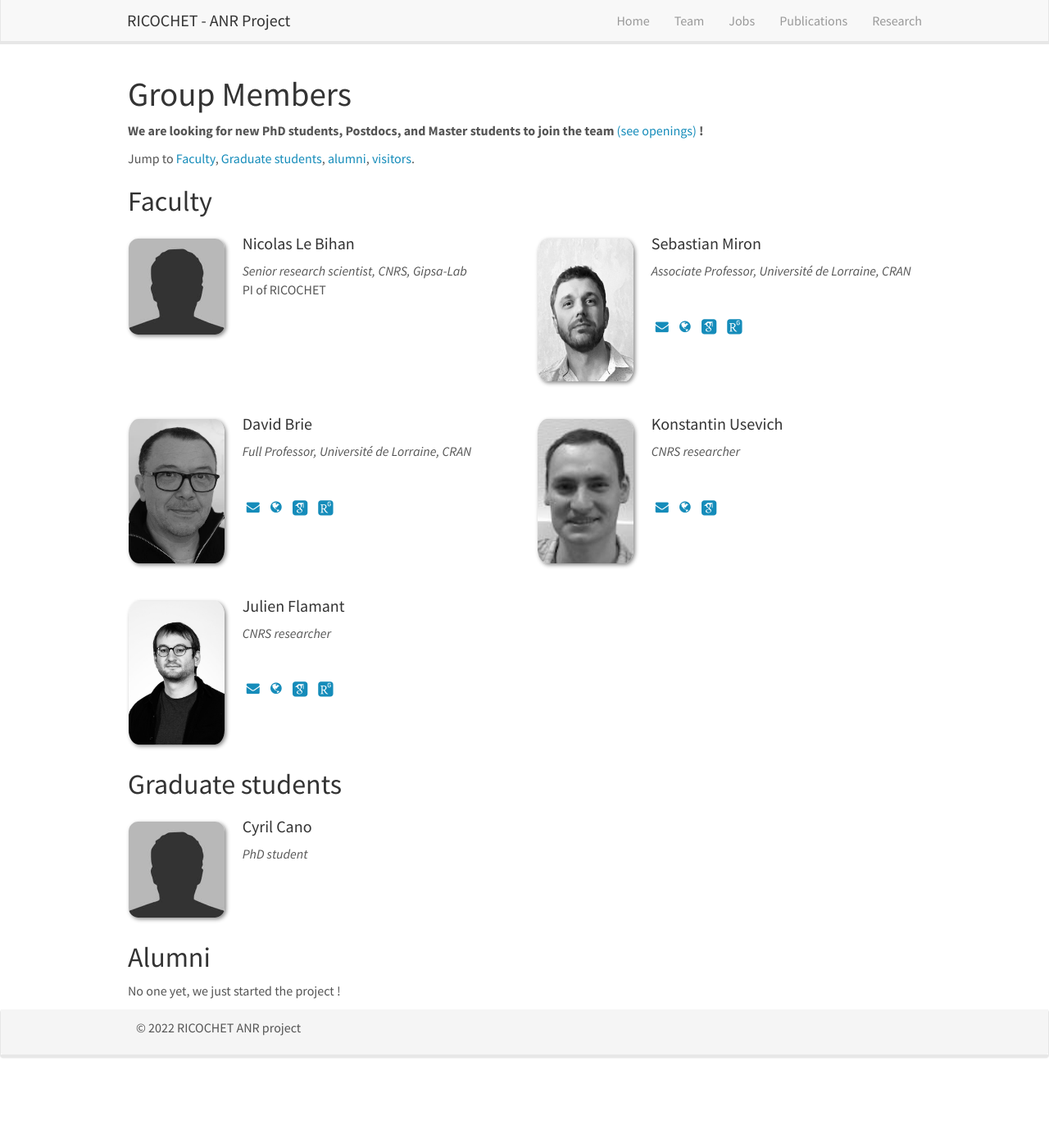
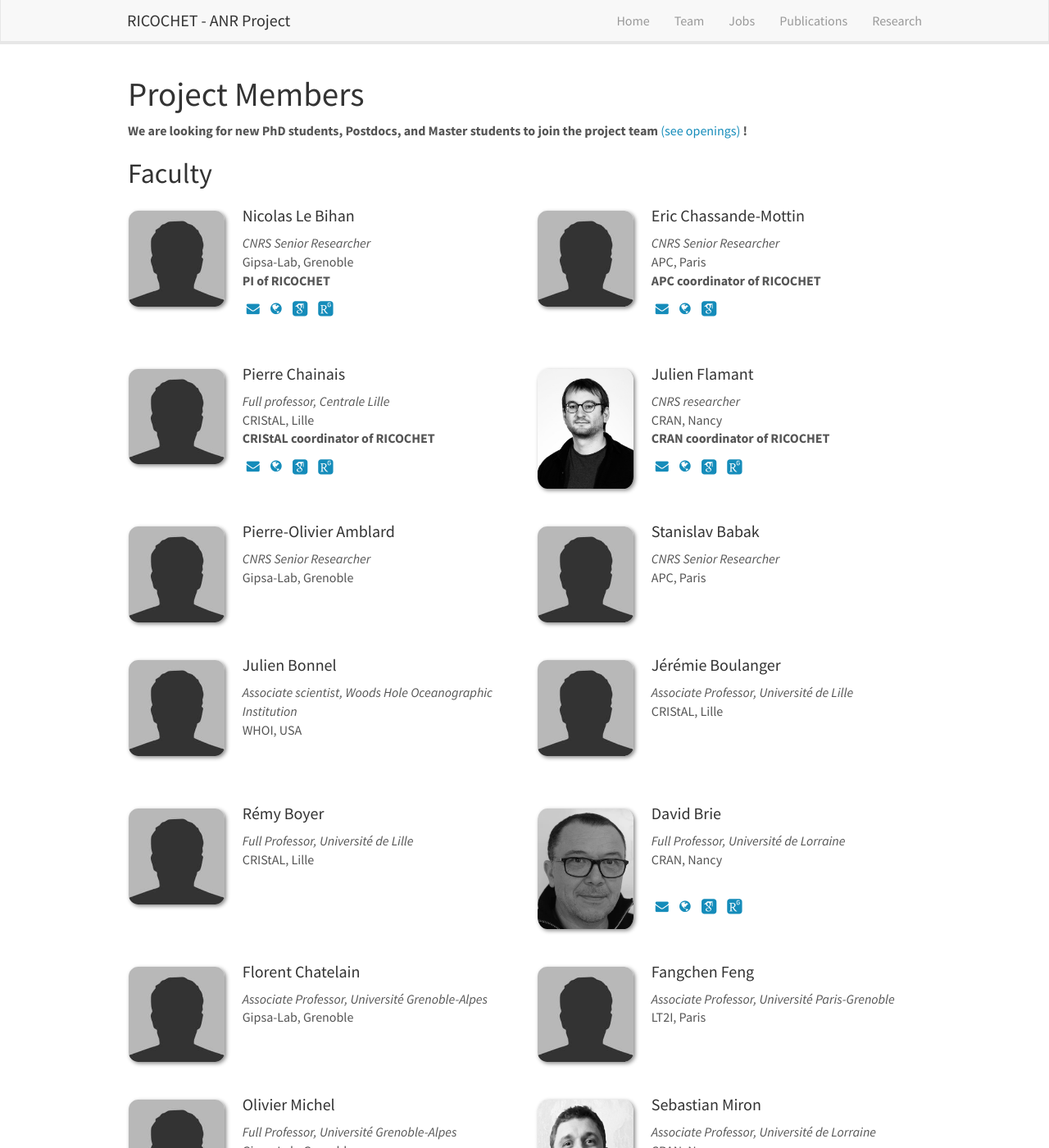
Before and after one commit to ricochet-anr/ricochet-anr.github.io, a Jekyll site: the page built from _pages/team.md, in a window 1280 px wide and 1400 px high. Shown: the whole window at 82% size. Built offline with Jekyll 4.4.1, drawn with Linux system fonts in a browser that asks for light colours; nearby versions of some CDN libraries; some web fonts are replaced; some of the changed text lies outside the part shown.

Commit message:
update team list

```diff
--- a/_data/team_members.yml
+++ b/_data/team_members.yml
@@ -1,42 +1,115 @@
 - name: Nicolas Le Bihan
   photo: misc.jpg
-  info: Senior research scientist, CNRS, Gipsa-Lab
-  email:
+  lab: Gipsa-Lab, Grenoble
+  info: CNRS Senior Researcher
+  email: nicolas.le-bihan@gipsa-lab.grenoble-inp.fr
   keywords: PI of RICOCHET
+  website: http://www.gipsa-lab.grenoble-inp.fr/~nicolas.le-bihan/
+  scholar: https://scholar.google.com/citations?user=gUYd8KYAAAAJ&hl=fr
+  researchgate: https://www.researchgate.net/profile/Nicolas-Le-Bihan
+
+- name: Eric Chassande-Mottin
+  photo: misc.jpg
+  lab: APC, Paris
+  info: CNRS Senior Researcher
+  email: ecm@apc.in2p3.FR
+  keywords: APC coordinator of RICOCHET
+  website: https://apc.u-paris.fr/~ecm/index.html
+  scholar: https://scholar.google.com/citations?user=VqogoYwAAAAJ&hl=en
+
+- name: Pierre Chainais
+  photo: misc.jpg
+  lab: CRIStAL, Lille
+  info: Full professor, Centrale Lille
+  email: pierre.chainais@centralelille.fr
+  keywords: CRIStAL coordinator of RICOCHET
+  website: http://pierrechainais.ec-lille.fr
+  scholar: https://scholar.google.com/citations?user=DVdbdP4AAAAJ&hl=fr
+  researchgate: https://www.researchgate.net/profile/P-Chainais
+
+- name: Julien Flamant
+  photo: flamant.jpg
+  lab: CRAN, Nancy
+  info: CNRS researcher
+  email: julien.flamant@univ-lorraine.fr
+  keywords: CRAN coordinator of RICOCHET
+  website: https://jflamant.github.io
+  scholar: https://scholar.google.com/citations?user=rNN19hcAAAAJ&hl=fr
+  researchgate: https://www.researchgate.net/profile/Julien_Flamant
+
+
+- name: Pierre-Olivier Amblard
+  photo: misc.jpg
+  info: CNRS Senior Researcher
+  lab: Gipsa-Lab, Grenoble
+
+- name: Stanislav Babak
+  photo: misc.jpg
+  info: CNRS Senior Researcher
+  lab: APC, Paris
+
+- name: Julien Bonnel
+  photo: misc.jpg
+  info: Associate scientist, Woods Hole Oceanographic Institution
+  lab: WHOI, USA
+
+- name: Jérémie Boulanger
+  photo: misc.jpg
+  info: Associate Professor, Université de Lille
+  lab: CRIStAL, Lille
+
+- name: Rémy Boyer
+  photo: misc.jpg
+  info: Full Professor, Université de Lille
+  lab: CRIStAL, Lille
+
+- name: David  Brie
+  photo: brie.jpg
+  info: Full Professor, Université de Lorraine
+  lab: CRAN, Nancy
+  email: davie.brie@univ-lorraine.fr
+  website: http://www.cran.univ-lorraine.fr/detailindividupublic.php?appel=annuaire&codetheme&codeindividu=00089&codelangue=FR
+  scholar: https://scholar.google.fr/citations?user=BknnqrgAAAAJ&hl=fr
+  researchgate: https://www.researchgate.net/profile/David-Brie
+
+- name: Florent Chatelain
+  photo: misc.jpg
+  info: Associate Professor, Université Grenoble-Alpes
+  lab: Gipsa-Lab, Grenoble
+
+- name: Fangchen Feng
+  photo: misc.jpg
+  info: Associate Professor, Université Paris-Grenoble
+  lab: LT2I, Paris
+
+- name: Olivier Michel
+  photo: misc.jpg
+  info: Full Professor, Université Grenoble-Alpes
+  lab: Gipsa-Lab, Grenoble
 
 - name: Sebastian Miron
   photo: miron.jpg
-  info: Associate Professor, Université de Lorraine, CRAN
+  info: Associate Professor, Université de Lorraine
+  lab: CRAN, Nancy
   email: sebastian.miron@univ-lorraine.fr
-  keywords:
   website: http://w3.cran.univ-lorraine.fr/perso/sebastian.miron/
   scholar: https://scholar.google.com/citations?user=fyAwACwAAAAJ&hl=fr
   researchgate: https://www.researchgate.net/profile/Sebastian-Miron
 
-
-- name: David  Brie
-  photo: brie.jpg
-  info: Full Professor, Université de Lorraine, CRAN
-  email: davie.brie@univ-lorraine.fr
-  keywords:
-  website: http://www.cran.univ-lorraine.fr/detailindividupublic.php?appel=annuaire&codetheme&codeindividu=00089&codelangue=FR
-  scholar: https://scholar.google.fr/citations?user=BknnqrgAAAAJ&hl=fr
-  researchgate: https://www.researchgate.net/profile/David-Brie
-
+- name: Pierre-Antoine Thouvenin
+  photo: misc.jpg
+  info: Associate Professor, Centrale Lille
+  lab: CRIStAL, Lille
 
 - name: Konstantin Usevich
   photo: usevich.jpg
   info: CNRS researcher
+  lab: CRAN, Nancy
   email: konstantin.usevich@univ-lorraine.fr
-  keywords:
   website: http://w3.cran.univ-lorraine.fr/konstantin.usevich/?q=content/home
   scholar: https://scholar.google.com/citations?user=9qkzr10AAAAJ&hl=fr
 
-- name: Julien Flamant
-  photo: flamant.jpg
-  info: CNRS researcher
-  email: julien.flamant@univ-lorraine.fr
-  keywords:
-  website: https://jflamant.github.io
-  scholar: https://scholar.google.com/citations?user=rNN19hcAAAAJ&hl=fr
-  researchgate: https://www.researchgate.net/profile/Julien_Flamant
+- name: Marc Wathelet
+  photo: misc.jpg
+  info: IRD Researcher
+  lab: ISTERRE, Grenoble
--- a/_pages/team.md
+++ b/_pages/team.md
@@ -6,12 +6,9 @@ sitemap: false
 permalink: /team/
 ---
 
-# Group Members
+# Project Members
 
- **We are  looking for new PhD students, Postdocs, and Master students to join the team** [(see openings)]({{ site.url }}{{ site.baseurl }}/jobs) **!**
-
-
-Jump to [Faculty](#faculty), [Graduate students](#graduate-students), [alumni](#alumni), [visitors](#lab-visitors).
+ **We are  looking for new PhD students, Postdocs, and Master students to join the project team** [(see openings)]({{ site.url }}{{ site.baseurl }}/jobs) **!**
 
 ## Faculty
 {% assign number_printed = 0 %}
@@ -28,7 +25,9 @@ Jump to [Faculty](#faculty), [Graduate students](#graduate-students), [alumni](#
   <h4>{{ member.name }}</h4>
   <i>{{ member.info }} </i> <!--<br>email: <{{ member.email }}></i> -->
     <br/>
-  {{member.keywords}}
+  {{member.lab}}
+  <br/>
+  <b>{{member.keywords}}</b>
   <br/>
   <ul class="list-inline">
   {% if member.email %}
```
Also changed, not shown: _data/students.yml (+8 -2 lines), images/teampic/brie.jpg, images/teampic/flamant.jpg, images/teampic/miron.jpg, images/teampic/usevich.jpg.
